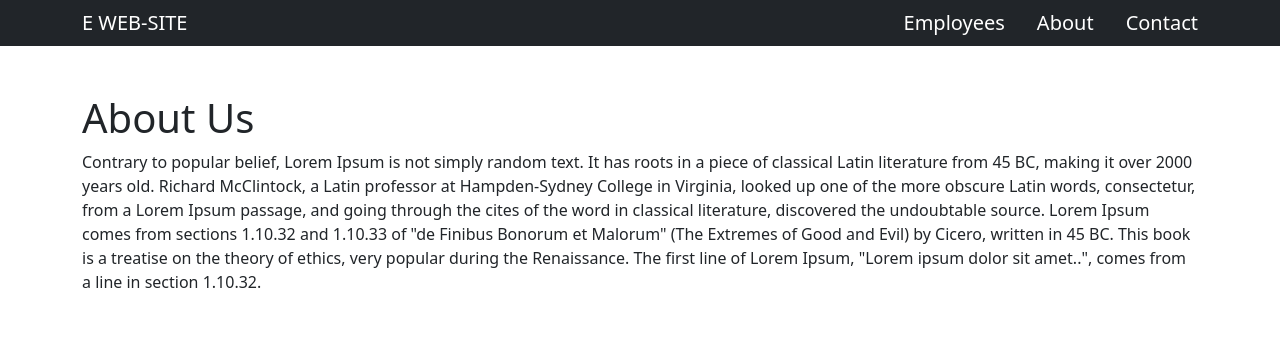
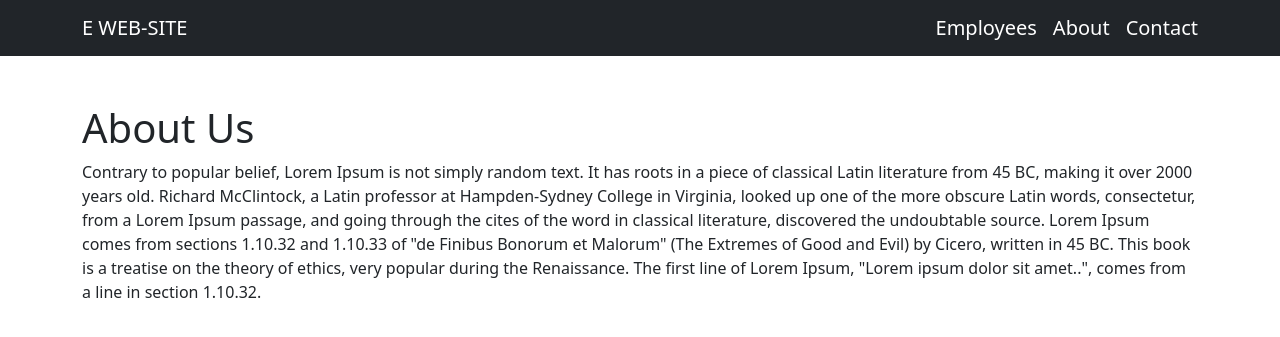
Before and after one commit to hayrapetyansami/EmployeeCourse, a Django app: page /about/ in a window 1280 px wide. Shown: the top 337 px of the page. Run offline with Django 4.2, Linux system fonts and the light colour scheme; data comes from the database, SQL or seed files in the repository.

Commit message:
added bootstrap responsive menu

```diff
--- a/employees/templates/base.html
+++ b/employees/templates/base.html
@@ -11,21 +11,25 @@
     <link href="https://cdn.jsdelivr.net/npm/bootstrap@5.1.3/dist/css/bootstrap.min.css" rel="stylesheet" integrity="sha384-1BmE4kWBq78iYhFldvKuhfTAU6auU8tT94WrHftjDbrCEXSU1oBoqyl2QvZ6jIW3" crossorigin="anonymous" />
   </head>
   <body>
-    <nav class="navbar navbar-dark bg-dark">
-      <div class="container">
-        <div class="d-flex flex-row justify-content-between align-items-center w-100">
-          <div>
-            <a href="{% url 'app:index' %}" class="navbar-brand">E WEB-SITE</a>
-          </div>
-          <div class="d-flex" style="gap: 32px">
-            <a href="{% url 'app:employees' %}" class="text-white text-hover fs-5 text-decoration-none">Employees</a>
-            <a href="{% url 'app:about' %}" class="text-white text-hover fs-5 text-decoration-none">About</a>
-            <a href="{% url 'app:contact' %}" class="text-white text-hover fs-5 text-decoration-none">Contact</a>
-          </div>
+    <nav class="navbar navbar-expand-lg navbar-dark bg-dark">
+      <div class="container w-100">
+        <a href="{% url 'app:index' %}" class="navbar-brand">E WEB-SITE</a>
+        <button class="navbar-toggler" type="button" data-bs-toggle="collapse" data-bs-target="#mobileMenu" aria-controls="navbarSupportedContent" aria-expanded="false" aria-label="Toggle navigation"><span class="navbar-toggler-icon"></span></button>
+        <div class="collapse navbar-collapse" id="mobileMenu">
+          <ul class="navbar-nav w-100 justify-content-end gap-3">
+            <li class="nav-item">
+              <a href="{% url 'app:employees' %}" aria-current="page" class="text-white text-hover fs-5 text-decoration-none active">Employees</a>
+            </li>
+            <li class="nav-item">
+              <a href="{% url 'app:about' %}" class="text-white text-hover fs-5 text-decoration-none">About</a>
+            </li>
+            <li class="nav-item">
+              <a href="{% url 'app:contact' %}" class="text-white text-hover fs-5 text-decoration-none">Contact</a>
+            </li>
+          </ul>
         </div>
       </div>
     </nav>
-
     <main class="container">
       {% block home_template %}
 
@@ -48,5 +52,7 @@
       {% endblock %}
     </main>
     <footer></footer>
+
+    <script src="https://cdn.jsdelivr.net/npm/bootstrap@5.1.3/dist/js/bootstrap.bundle.min.js" integrity="sha384-ka7Sk0Gln4gmtz2MlQnikT1wXgYsOg+OMhuP+IlRH9sENBO0LRn5q+8nbTov4+1p" crossorigin="anonymous"></script>
   </body>
 </html>
```
